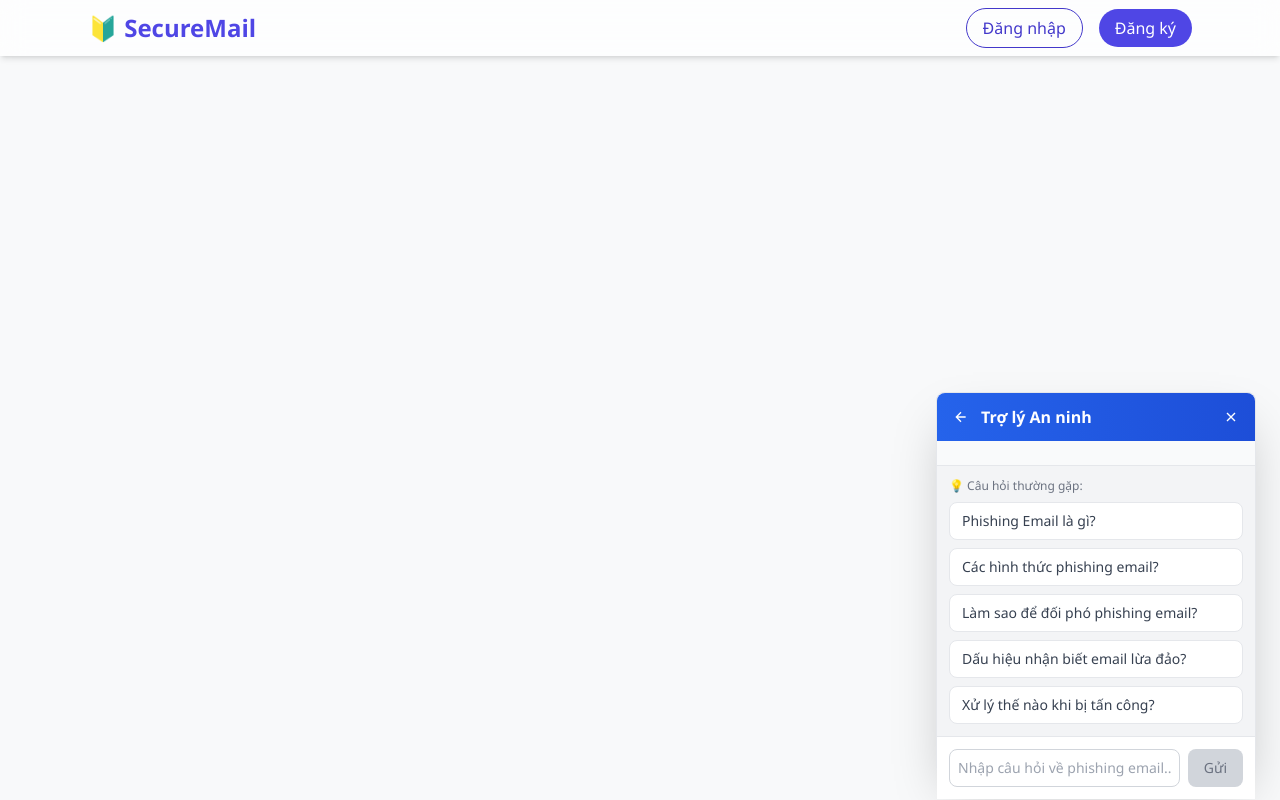
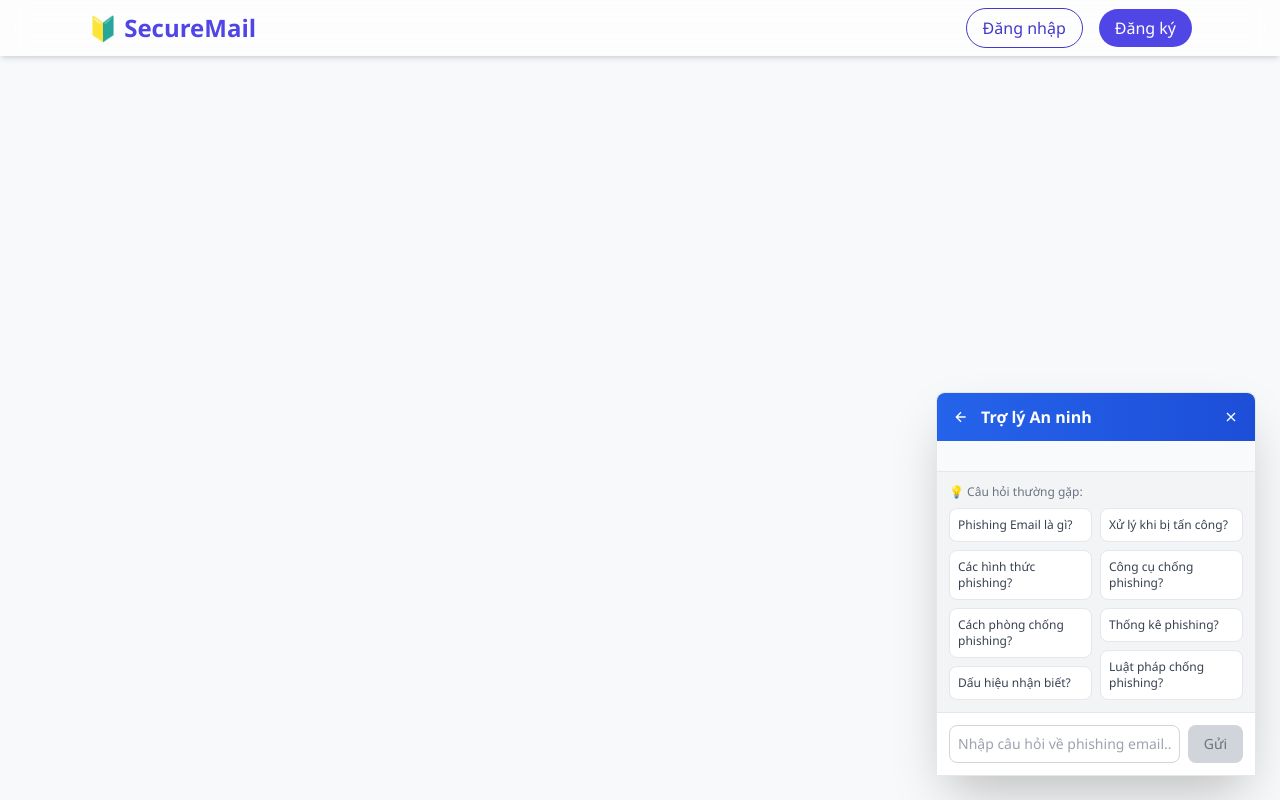
Before and after one commit to Pham-trung123/O-Block, a React (Vite) app: page /profile in a window 1280 px wide. Both pictures are taken after a click on the button "Chat với trợ lý an ninh". Built offline with nearby package versions, Linux system fonts and the light colour scheme.

Commit message:
add newchatbox

```diff
--- a/src/components/ChatBox.jsx
+++ b/src/components/ChatBox.jsx
@@ -18,8 +18,7 @@ export default function PhishingAIChatbot() {
       a: "📧 **Phishing Email** là hình thức tấn công mạng thông qua email, trong đó kẻ tấn công giả mạo các tổ chức uy tín (ngân hàng, công ty công nghệ, mạng xã hội) để:\n• Đánh cắp thông tin đăng nhập\n• Chiếm đoạt dữ liệu cá nhân\n• Phát tán mã độc\n• Thực hiện các hành vi lừa đảo tài chính",
       sources: [
         { name: "Wikipedia - Phishing", url: "https://en.wikipedia.org/wiki/Phishing" },
-        { name: "HARVEST - Phishing Research", url: "https://dl.acm.org/doi/10.1145/3546068" },
-        { name: "Wikipedia - Email Phishing", url: "https://en.wikipedia.org/wiki/Phishing#Email_phishing" }
+        { name: "HARVEST - Phishing Research", url: "https://dl.acm.org/doi/10.1145/3546068" }
       ]
     },
     {
@@ -34,8 +33,7 @@ export default function PhishingAIChatbot() {
       ],
       sources: [
         { name: "Wikipedia - Phishing Types", url: "https://en.wikipedia.org/wiki/Phishing#Techniques" },
-        { name: "HARVEST - Spear Phishing Study", url: "https://ieeexplore.ieee.org/document/8880005" },
-        { name: "Wikipedia - Social Engineering", url: "https://en.wikipedia.org/wiki/Social_engineering_(security)" }
+        { name: "HARVEST - Spear Phishing Study", url: "https://ieeexplore.ieee.org/document/8880005" }
       ]
     },
     {
@@ -51,8 +49,7 @@ export default function PhishingAIChatbot() {
       ],
       sources: [
         { name: "Wikipedia - Computer Security", url: "https://en.wikipedia.org/wiki/Computer_security" },
-        { name: "HARVEST - Phishing Prevention", url: "https://www.sciencedirect.com/science/article/pii/S0167404821001992" },
-        { name: "Wikipedia - Multi-factor Authentication", url: "https://en.wikipedia.org/wiki/Multi-factor_authentication" }
+        { name: "HARVEST - Phishing Prevention", url: "https://www.sciencedirect.com/science/article/pii/S0167404821001992" }
       ]
     },
     {
@@ -67,8 +64,7 @@ export default function PhishingAIChatbot() {
       ],
       sources: [
         { name: "Wikipedia - Email Spoofing", url: "https://en.wikipedia.org/wiki/Email_spoofing" },
-        { name: "HARVEST - Phishing Detection", url: "https://link.springer.com/article/10.1007/s10207-020-00520-9" },
-        { name: "Wikipedia - Malware", url: "https://en.wikipedia.org/wiki/Malware" }
+        { name: "HARVEST - Phishing Detection", url: "https://link.springer.com/article/10.1007/s10207-020-00520-9" }
       ]
     },
     {
@@ -76,19 +72,45 @@ export default function PhishingAIChatbot() {
       a: "🚨 **Khi nghi ngờ bị tấn công phishing**:\n1. Ngắt kết nối internet ngay lập tức\n2. Thay đổi mật khẩu khẩn cấp\n3. Quét virus toàn hệ thống\n4. Liên hệ bộ phận IT/Bảo mật\n5. Theo dõi tài khoản ngân hàng (nếu liên quan)\n6. Báo cáo sự cố cho cơ quan chức năng",
       sources: [
         { name: "Wikipedia - Incident Response", url: "https://en.wikipedia.org/wiki/Incident_response" },
-        { name: "HARVEST - Cyber Attack Response", url: "https://www.tandfonline.com/doi/abs/10.1080/19393555.2020.1838356" },
-        { name: "Wikipedia - Computer Security Incident", url: "https://en.wikipedia.org/wiki/Computer_security_incident" }
+        { name: "HARVEST - Cyber Attack Response", url: "https://www.tandfonline.com/doi/abs/10.1080/19393555.2020.1838356" }
+      ]
+    },
+    {
+      q: ["công cụ chống phishing", "phần mềm phát hiện phishing", "tool chống lừa đảo"],
+      a: "🛠️ **Các công cụ chống phishing phổ biến**:\n• Email filtering (SpamAssassin, Proofpoint)\n• Anti-phishing toolbar (Netcraft, McAfee)\n• Web security gateway\n• DNS filtering services\n• Browser protection extensions",
+      sources: [
+        { name: "Wikipedia - Anti-phishing", url: "https://en.wikipedia.org/wiki/Phishing#Anti-phishing" },
+        { name: "HARVEST - Security Tools", url: "https://dl.acm.org/doi/10.1145/3365001" }
+      ]
+    },
+    {
+      q: ["thống kê phishing", "số liệu tấn công phishing", "tỷ lệ thành công"],
+      a: "📊 **Thống kê phishing năm 2024**:\n• 36% các vụ tấn công mạng bắt đầu từ phishing\n• Thiệt hại trung bình: $4.65 triệu/vụ doanh nghiệp\n• 74% người dùng không nhận diện được email phishing\n• Spear phishing chiếm 65% các vụ tấn công có chủ đích",
+      sources: [
+        { name: "Wikipedia - Phishing Statistics", url: "https://en.wikipedia.org/wiki/Phishing#Prevalence" },
+        { name: "HARVEST - Cyber Crime Stats", url: "https://www.sciencedirect.com/science/article/pii/S1361372323000456" }
+      ]
+    },
+    {
+      q: ["luật pháp chống phishing", "pháp lý xử lý phishing", "hình phạt lừa đảo"],
+      a: "⚖️ **Khung pháp lý chống phishing**:\n• Computer Fraud and Abuse Act (Mỹ)\n• GDPR Article 32 (EU) - Bảo vệ dữ liệu\n• Luật An ninh mạng (Việt Nam) - Điều 290\n• Hình phạt: Phạt tiền, tù đến 20 năm tùy mức độ",
+      sources: [
+        { name: "Wikipedia - Cybercrime Law", url: "https://en.wikipedia.org/wiki/Computer_Fraud_and_Abuse_Act" },
+        { name: "HARVEST - Legal Aspects", url: "https://heinonline.org/HOL/LandingPage?handle=hein.journals/computer47&div=12" }
       ]
     }
   ];
 
-  // --- SUGGESTED QUESTIONS ---
+  // --- SUGGESTED QUESTIONS - 2 CỘT ---
   const suggestedQuestions = [
     "Phishing Email là gì?",
-    "Các hình thức phishing email?",
-    "Làm sao để đối phó phishing email?",
-    "Dấu hiệu nhận biết email lừa đảo?",
-    "Xử lý thế nào khi bị tấn công?"
+    "Các hình thức phishing?",
+    "Cách phòng chống phishing?",
+    "Dấu hiệu nhận biết?",
+    "Xử lý khi bị tấn công?",
+    "Công cụ chống phishing?",
+    "Thống kê phishing?",
+    "Luật pháp chống phishing?"
   ];
 
   // Lấy các câu hỏi gợi ý chưa được hỏi
@@ -137,7 +159,10 @@ export default function PhishingAIChatbot() {
       'đối phó': 'cách đối phó',
       'phòng chống': 'cách đối phó',
       'nhận biết': 'dấu hiệu nhận biết',
-      'xử lý': 'xử lý khi bị tấn công'
+      'xử lý': 'xử lý khi bị tấn công',
+      'công cụ': 'công cụ chống phishing',
+      'thống kê': 'thống kê phishing',
+      'luật': 'luật pháp chống phishing'
     };
 
     for (const [word, topic] of Object.entries(commonKeywords)) {
@@ -224,6 +249,17 @@ export default function PhishingAIChatbot() {
   };
 
   const unaskedQuestions = getUnaskedSuggestedQuestions();
+
+  // Chia câu hỏi thành 2 cột
+  const splitQuestionsIntoColumns = (questions) => {
+    const midIndex = Math.ceil(questions.length / 2);
+    return {
+      column1: questions.slice(0, midIndex),
+      column2: questions.slice(midIndex)
+    };
+  };
+
+  const { column1, column2 } = splitQuestionsIntoColumns(unaskedQuestions);
 
   // Component hiển thị nguồn tham khảo
   const SourceLinks = ({ sources }) => {
@@ -372,22 +408,37 @@ export default function PhishingAIChatbot() {
             <div ref={messagesEndRef} />
           </div>
 
-          {/* SUGGESTED QUESTIONS - CHỈ HIỆN CÂU CHƯA HỎI */}
+          {/* SUGGESTED QUESTIONS - BỐ CỤC 2 CỘT */}
           {showSuggestions && unaskedQuestions.length > 0 && (
             <div className="p-3 border-t bg-gray-100">
               <div className="text-xs text-gray-500 mb-2">
                 {messages.length === 0 ? "💡 Câu hỏi thường gặp:" : "💡 Câu hỏi gợi ý:"}
               </div>
-              <div className="flex flex-col gap-2">
-                {unaskedQuestions.map((q, i) => (
+              <div className="grid grid-cols-2 gap-2">
+                {/* Cột 1 */}
+                <div className="space-y-2">
+                  {column1.map((q, i) => (
                     <button
                       key={i}
                       onClick={() => handleSend(q)}
-                    className="text-left text-sm bg-white border px-3 py-2 rounded-lg hover:bg-blue-50 transition-colors hover:border-blue-300 text-gray-700"
+                      className="w-full text-left text-xs bg-white border px-2 py-2 rounded-lg hover:bg-blue-50 transition-colors hover:border-blue-300 text-gray-700"
                     >
                       {q}
                     </button>
                   ))}
+                </div>
+                {/* Cột 2 */}
+                <div className="space-y-2">
+                  {column2.map((q, i) => (
+                    <button
+                      key={i + column1.length}
+                      onClick={() => handleSend(q)}
+                      className="w-full text-left text-xs bg-white border px-2 py-2 rounded-lg hover:bg-blue-50 transition-colors hover:border-blue-300 text-gray-700"
+                    >
+                      {q}
+                    </button>
+                  ))}
+                </div>
               </div>
             </div>
           )}
```
Lines whose indentation alone changed are shown as unchanged.
